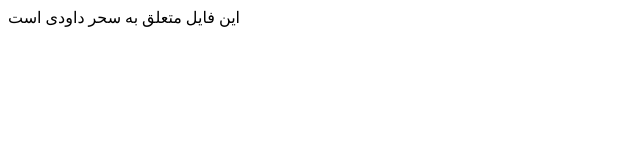
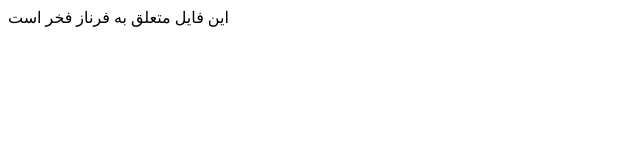
Before and after one commit to mahshid8686ir/-exercises-git-crocodile, a plain HTML site: page index.html in a window 1280 px wide. Shown: the full height of the page, 0-640 px from the left. Drawn offline with Linux system fonts and the light colour scheme.

Commit message:
Update index.html

```diff
--- a/index.html
+++ b/index.html
@@ -6,6 +6,6 @@
     <title>Document</title>
 </head>
 <body>
-    این فایل متعلق به سحر داودی است
+    این فایل متعلق به فرناز فخر است
 </body>
 </html>
```
